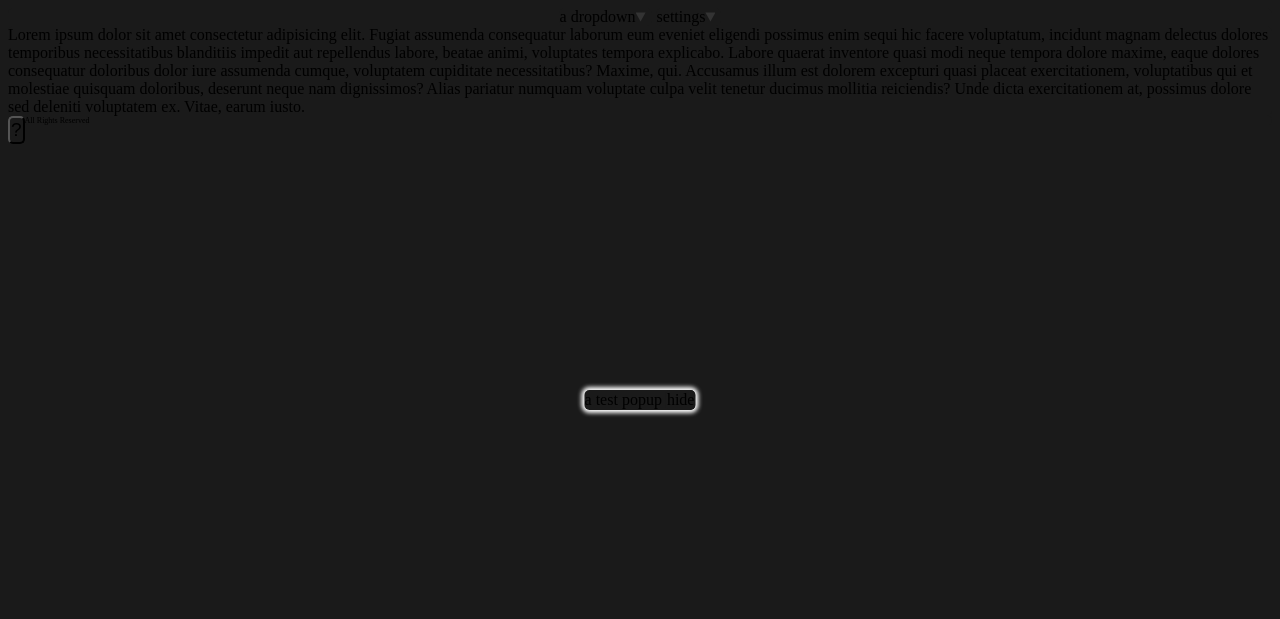
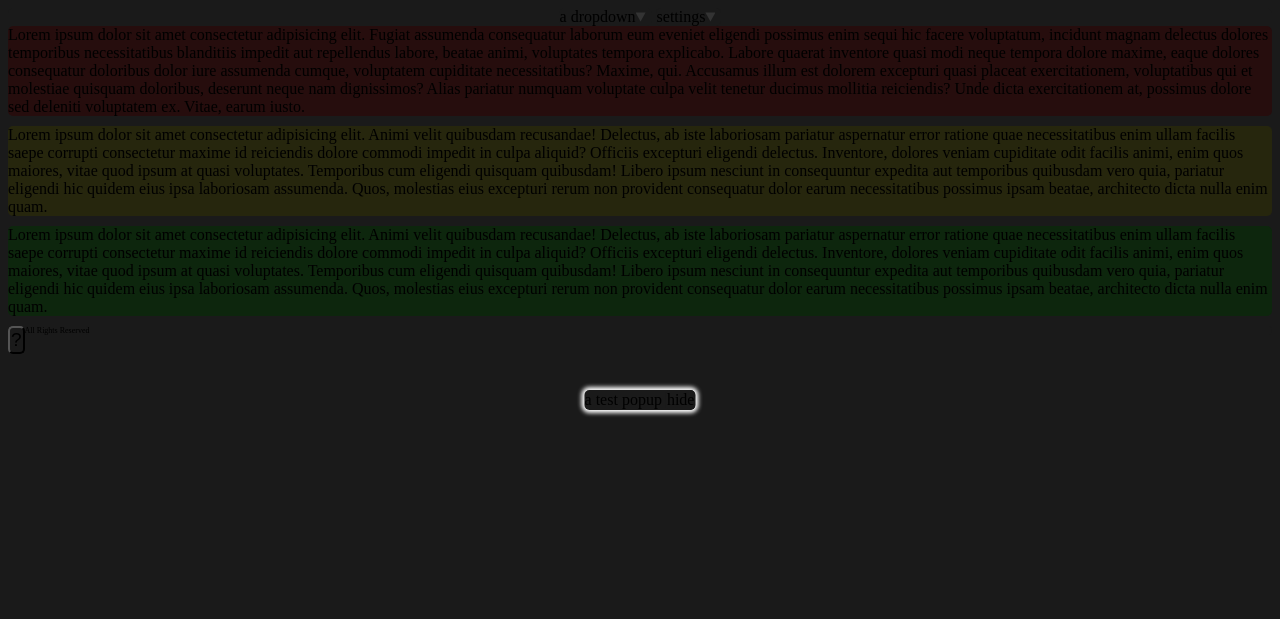
Before and after one commit to godalming123/test-my-web-skills, a plain HTML site: page index.html in a window 1280 px wide. Drawn offline with Linux system fonts and the light colour scheme.

Commit message:
add scroll snapping

```diff
--- a/css/style.scss
+++ b/css/style.scss
@@ -43,3 +43,20 @@ footer {
     opacity: 50;
 	}
 }
+
+/*scroll snapping*/
+.scroll-snap {
+	overflow: scroll;
+
+	* {
+		scroll-snap-align: start;
+		margin-top: 10px;
+	}
+
+	&.y {
+		scroll-snap-type: y mandatory;
+	}
+	&.x {
+		scroll-snap-type: x mandatory;
+	}
+}
--- a/index.html
+++ b/index.html
@@ -23,7 +23,6 @@
 </head>
 
 <body>
-
 <header>
     <dropdown>
 			a dropdown
@@ -45,9 +44,28 @@
     </dropdown><!--settings auto genarated by js-->
 </header>
 
-<div>
-	Lorem ipsum dolor sit amet consectetur adipisicing elit. Fugiat assumenda consequatur laborum eum eveniet eligendi possimus enim sequi hic facere voluptatum, incidunt magnam delectus dolores temporibus necessitatibus blanditiis impedit aut repellendus labore, beatae animi, voluptates tempora explicabo. Labore quaerat inventore quasi modi neque tempora dolore maxime, eaque dolores consequatur doloribus dolor iure assumenda cumque, voluptatem cupiditate necessitatibus? Maxime, qui. Accusamus illum est dolorem excepturi quasi placeat exercitationem, voluptatibus qui et molestiae quisquam doloribus, deserunt neque nam dignissimos? Alias pariatur numquam voluptate culpa velit tenetur ducimus mollitia reiciendis? Unde dicta exercitationem at, possimus dolore sed deleniti voluptatem ex. Vitae, earum iusto.
+<!--scroll snapping-->
+<div class="scroll-snap y" style="height: 300px;">
+	<section style="background: hsl(0, 50%, 10%);">
+		Lorem ipsum dolor sit amet consectetur adipisicing elit. Fugiat assumenda consequatur laborum eum eveniet eligendi possimus enim sequi hic facere voluptatum, incidunt magnam delectus dolores temporibus necessitatibus blanditiis impedit aut repellendus labore, beatae animi, voluptates tempora explicabo. Labore quaerat inventore quasi modi neque tempora dolore maxime, eaque dolores consequatur doloribus dolor iure assumenda cumque, voluptatem cupiditate necessitatibus? Maxime, qui. Accusamus illum est dolorem excepturi quasi placeat exercitationem, voluptatibus qui et molestiae quisquam doloribus, deserunt neque nam dignissimos? Alias pariatur numquam voluptate culpa velit tenetur ducimus mollitia reiciendis? Unde dicta exercitationem at, possimus dolore sed deleniti voluptatem ex. Vitae, earum iusto.
+	</section>
+	<section style="background: hsl(60, 50%, 10%);">
+		Lorem ipsum dolor sit amet consectetur adipisicing elit. Animi velit quibusdam recusandae! Delectus, ab iste laboriosam pariatur aspernatur error ratione quae necessitatibus enim ullam facilis saepe corrupti consectetur maxime id reiciendis dolore commodi impedit in culpa aliquid? Officiis excepturi eligendi delectus. Inventore, dolores veniam cupiditate odit facilis animi, enim quos maiores, vitae quod ipsum at quasi voluptates. Temporibus cum eligendi quisquam quibusdam! Libero ipsum nesciunt in consequuntur expedita aut temporibus quibusdam vero quia, pariatur eligendi hic quidem eius ipsa laboriosam assumenda. Quos, molestias eius excepturi rerum non provident consequatur dolor earum necessitatibus possimus ipsam beatae, architecto dicta nulla enim quam.
+	</section>
+	<section style="background: hsl(120, 50%, 10%);">
+		Lorem ipsum dolor sit amet consectetur adipisicing elit. Animi velit quibusdam recusandae! Delectus, ab iste laboriosam pariatur aspernatur error ratione quae necessitatibus enim ullam facilis saepe corrupti consectetur maxime id reiciendis dolore commodi impedit in culpa aliquid? Officiis excepturi eligendi delectus. Inventore, dolores veniam cupiditate odit facilis animi, enim quos maiores, vitae quod ipsum at quasi voluptates. Temporibus cum eligendi quisquam quibusdam! Libero ipsum nesciunt in consequuntur expedita aut temporibus quibusdam vero quia, pariatur eligendi hic quidem eius ipsa laboriosam assumenda. Quos, molestias eius excepturi rerum non provident consequatur dolor earum necessitatibus possimus ipsam beatae, architecto dicta nulla enim quam.
+	</section>
+	<section style="background: hsl(180, 50%, 10%);">
+		Lorem ipsum dolor sit amet consectetur adipisicing elit. Animi velit quibusdam recusandae! Delectus, ab iste laboriosam pariatur aspernatur error ratione quae necessitatibus enim ullam facilis saepe corrupti consectetur maxime id reiciendis dolore commodi impedit in culpa aliquid? Officiis excepturi eligendi delectus. Inventore, dolores veniam cupiditate odit facilis animi, enim quos maiores, vitae quod ipsum at quasi voluptates. Temporibus cum eligendi quisquam quibusdam! Libero ipsum nesciunt in consequuntur expedita aut temporibus quibusdam vero quia, pariatur eligendi hic quidem eius ipsa laboriosam assumenda. Quos, molestias eius excepturi rerum non provident consequatur dolor earum necessitatibus possimus ipsam beatae, architecto dicta nulla enim quam.
+	</section>
+	<section style="background: hsl(240, 50%, 10%);">
+		Lorem ipsum dolor sit amet consectetur adipisicing elit. Animi velit quibusdam recusandae! Delectus, ab iste laboriosam pariatur aspernatur error ratione quae necessitatibus enim ullam facilis saepe corrupti consectetur maxime id reiciendis dolore commodi impedit in culpa aliquid? Officiis excepturi eligendi delectus. Inventore, dolores veniam cupiditate odit facilis animi, enim quos maiores, vitae quod ipsum at quasi voluptates. Temporibus cum eligendi quisquam quibusdam! Libero ipsum nesciunt in consequuntur expedita aut temporibus quibusdam vero quia, pariatur eligendi hic quidem eius ipsa laboriosam assumenda. Quos, molestias eius excepturi rerum non provident consequatur dolor earum necessitatibus possimus ipsam beatae, architecto dicta nulla enim quam.
+	</section>
+	<section style="background: hsl(300, 50%, 10%);">
+		Lorem ipsum dolor sit amet consectetur adipisicing elit. Animi velit quibusdam recusandae! Delectus, ab iste laboriosam pariatur aspernatur error ratione quae necessitatibus enim ullam facilis saepe corrupti consectetur maxime id reiciendis dolore commodi impedit in culpa aliquid? Officiis excepturi eligendi delectus. Inventore, dolores veniam cupiditate odit facilis animi, enim quos maiores, vitae quod ipsum at quasi voluptates. Temporibus cum eligendi quisquam quibusdam! Libero ipsum nesciunt in consequuntur expedita aut temporibus quibusdam vero quia, pariatur eligendi hic quidem eius ipsa laboriosam assumenda. Quos, molestias eius excepturi rerum non provident consequatur dolor earum necessitatibus possimus ipsam beatae, architecto dicta nulla enim quam.
+	</section>
 </div>
+
 <!--footer-->
 <footer>
     <button onclick="showOrHide('#test-popup')" style="font-size: 19px; float: left;">?</button>
```
Also changed, not shown: css/style.css, 1 other file.
